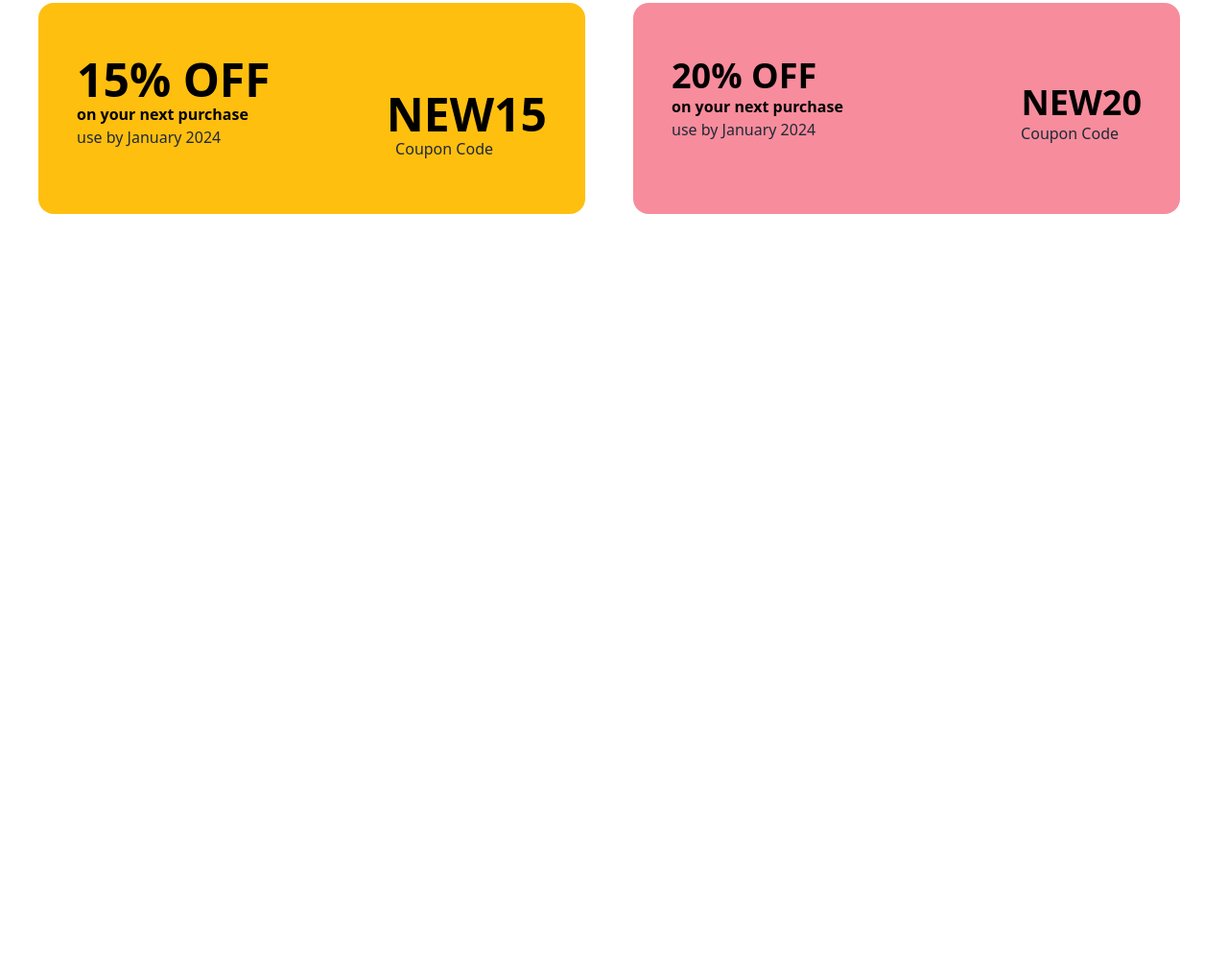
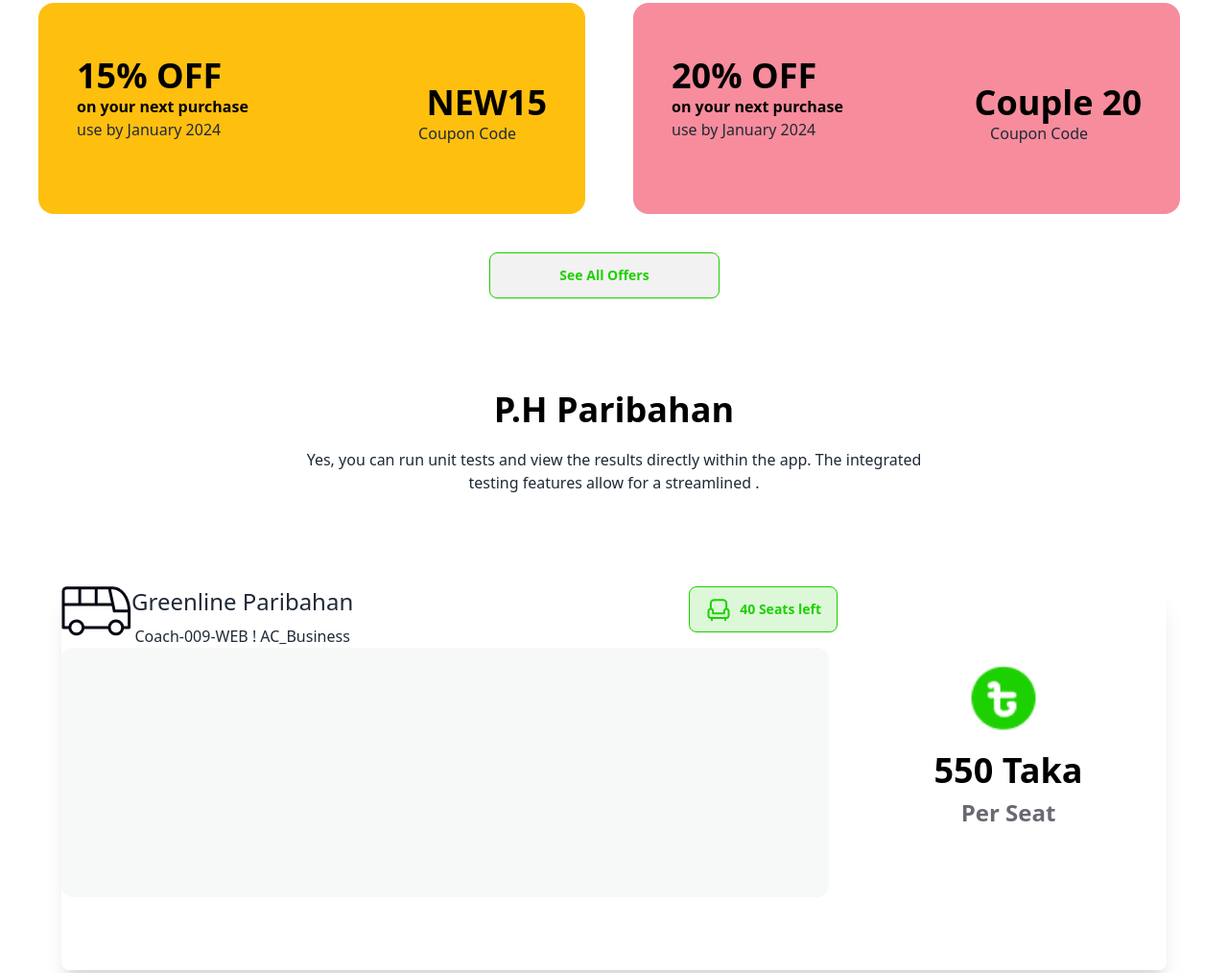
Before and after one commit to 11111Asif/Assignment-5-ticket, a plain HTML site: page index.html in a window 1280 px wide. Shown: the part 1249-2263 px from the top of the page at 96% size. Before the commit the page ends 1568 px from the top, so only its background shows below. Drawn offline with nearby package versions, Linux system fonts and the light colour scheme.

Commit message:
taka section

```diff
--- a/index.html
+++ b/index.html
@@ -75,15 +75,15 @@
                 <div class="bg-[#ffbf0f] rounded-2xl lg:w-[570px] h-[220px] lg:ml-10">
                     <div class="">
                         <div class="p-10 mt-4">
-                          <h2 class="card-title text-5xl font-extrabold text-black">15% OFF</h2>
+                          <h2 class="card-title text-4xl font-extrabold text-black">15% OFF</h2>
                           <p class="font-extrabold text-black text-start">on your next purchase</p>
                           <p class="text-start">use by January 2024</p>
 
                         </div>
                       </div>
                       <div class="text-end p-10 -mt-[140px] ">
-                        <h2 class="text-5xl font-extrabold text-black ">NEW15</h2>
-                        <p class="mr-14">Coupon Code</p>
+                        <h2 class="text-4xl font-extrabold text-black ">NEW15</h2>
+                        <p class="mr-8">Coupon Code</p>
                       </div>
 
                 </div>
@@ -97,14 +97,58 @@
                         </div>
                       </div>
                       <div class="text-end  p-10 -mt-[140px]">
-                      <h2 class="text-4xl font-extrabold text-black">NEW20</h2>
-                      <p class="mr-6">Coupon Code</p>
+                      <h2 class="text-4xl font-extrabold text-black">Couple 20</h2>
+                      <p class="mr-14">Coupon Code</p>
                     </div>
 
                 </div>
+                <div class="lg:ml-[510px] ">
+                  <button class="btn w-60 border-[#1dd100] text-[#1dd100]">See All Offers</button>
+                </div>
+
+              </div>
+
+        </section>
+        <!-- P.H Paribahan -->
+        <section class="text-center my-24 px-16">
+          <h1 class="text-4xl font-semibold text-black mb-5">P.H Paribahan</h1>
+          <p>Yes, you can run unit tests and view the results directly within the app. The integrated<br> testing features allow for a streamlined .</p>
+          <div class="bg-[ffffff] h-[400px] shadow-xl rounded-lg mt-24">
+
+              <div class="flex">
+                <figure><img src="images/bus-logo.png" alt="Album"/></figure>
+                <div>
+                  <h2 class="text-2xl mb-2">Greenline Paribahan</h2>
+                  <p>Coach-009-WEB ! AC_Business</p>
+                </div>
+
+                  <div class="flex ml-[350px]">
+                    <button class="flex btn border-[#1dd100] text-[#1dd100] bg-[#1dd10026]"><img src="images/seat-green.png">40 Seats left</button>
+                  </div>
+
+              </div>
+              <div class="bg-[#f7f8f8] h-[260px] w-[800px] rounded-xl">
+                <div>
+
+                </div>
+              </div>
+
+
+              <div class="card-body ml-[830px] -mr-10 -mt-[280px]">
+                <img class="w-20 h-20 ml-[80px]" src="images/fare.png">
+                <h2 class=" text-4xl font-extrabold w-[250px] h-24 text-black mt-2">550 Taka <br><span class="text-2xl text-[#03071299]">Per Seat</span> </h2>
+
+
+              </div>
+
+
             </div>
 
+
+          </div>
+
         </section>
+
 
     </main>
 </body>
```
